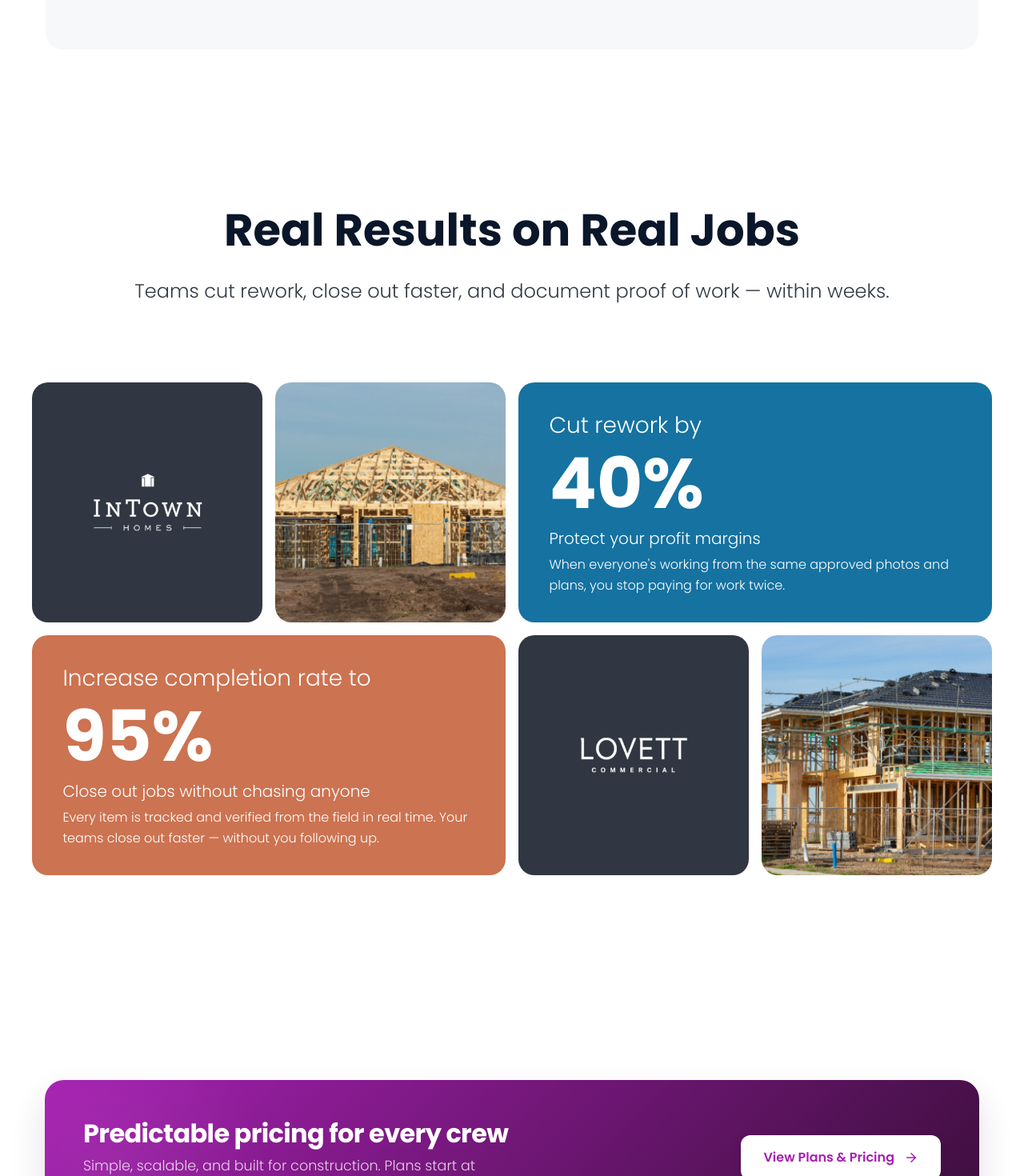
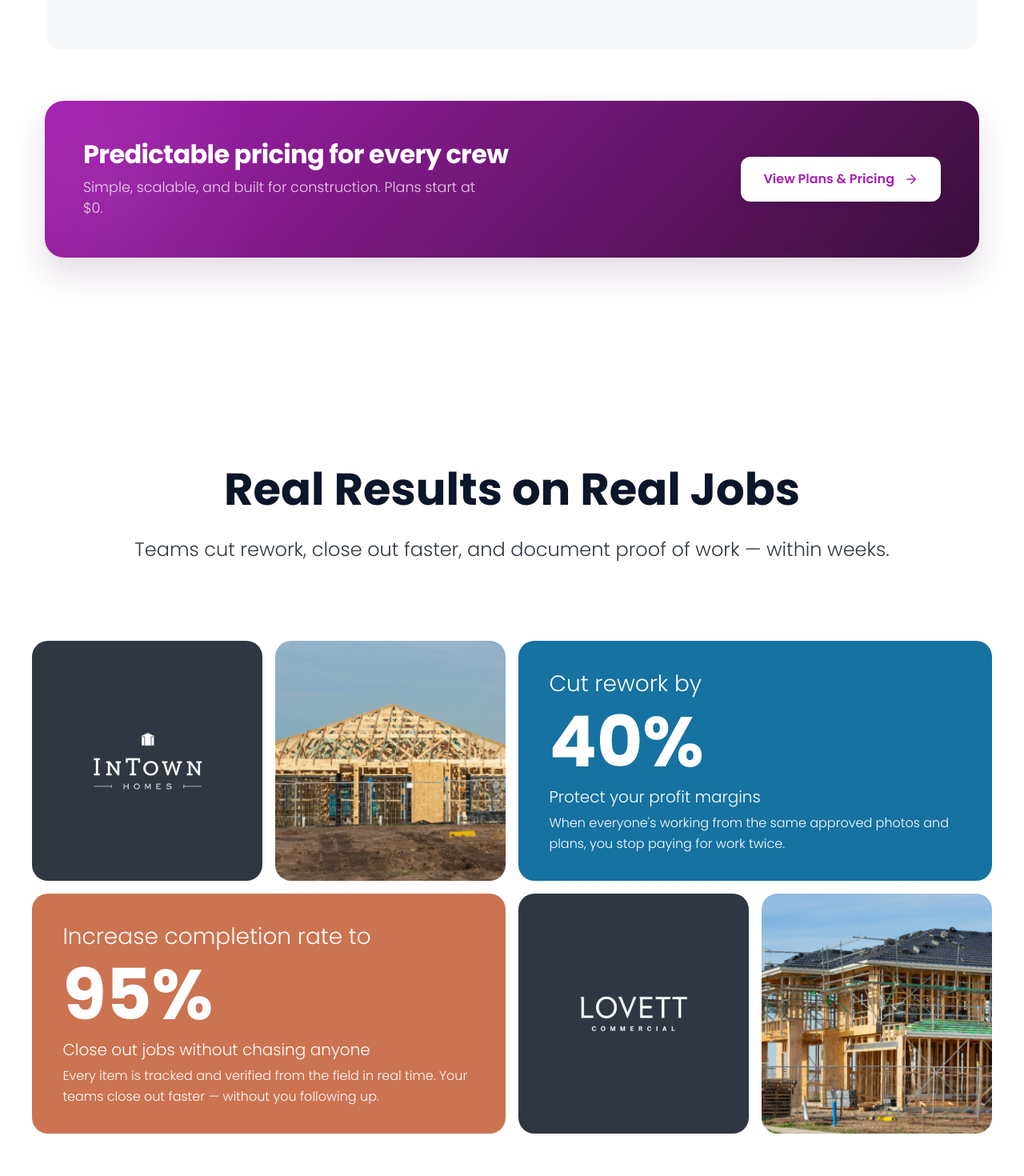
Before and after one commit to dedekysf/Landing-Page, a React (Vite) app: page / in a window 1280 px wide. Shown: the part 5740-7210 px from the top of the page at 80% size. Built offline with nearby package versions, Linux system fonts and the light colour scheme.

Commit message:
style: move PricingTeaser before ClientProof section

```diff
--- a/src/pages/Home.tsx
+++ b/src/pages/Home.tsx
@@ -24,12 +24,13 @@ const Home: React.FC = () => {
                 <ScrollReveal>
                     <Templates />
                 </ScrollReveal>
+
                 <ScrollReveal>
-                    <ClientProof />
+                    <PricingTeaser />
                 </ScrollReveal>
 
                 <ScrollReveal>
-                    <PricingTeaser />
+                    <ClientProof />
                 </ScrollReveal>
 
                 <BlogResources />
```
